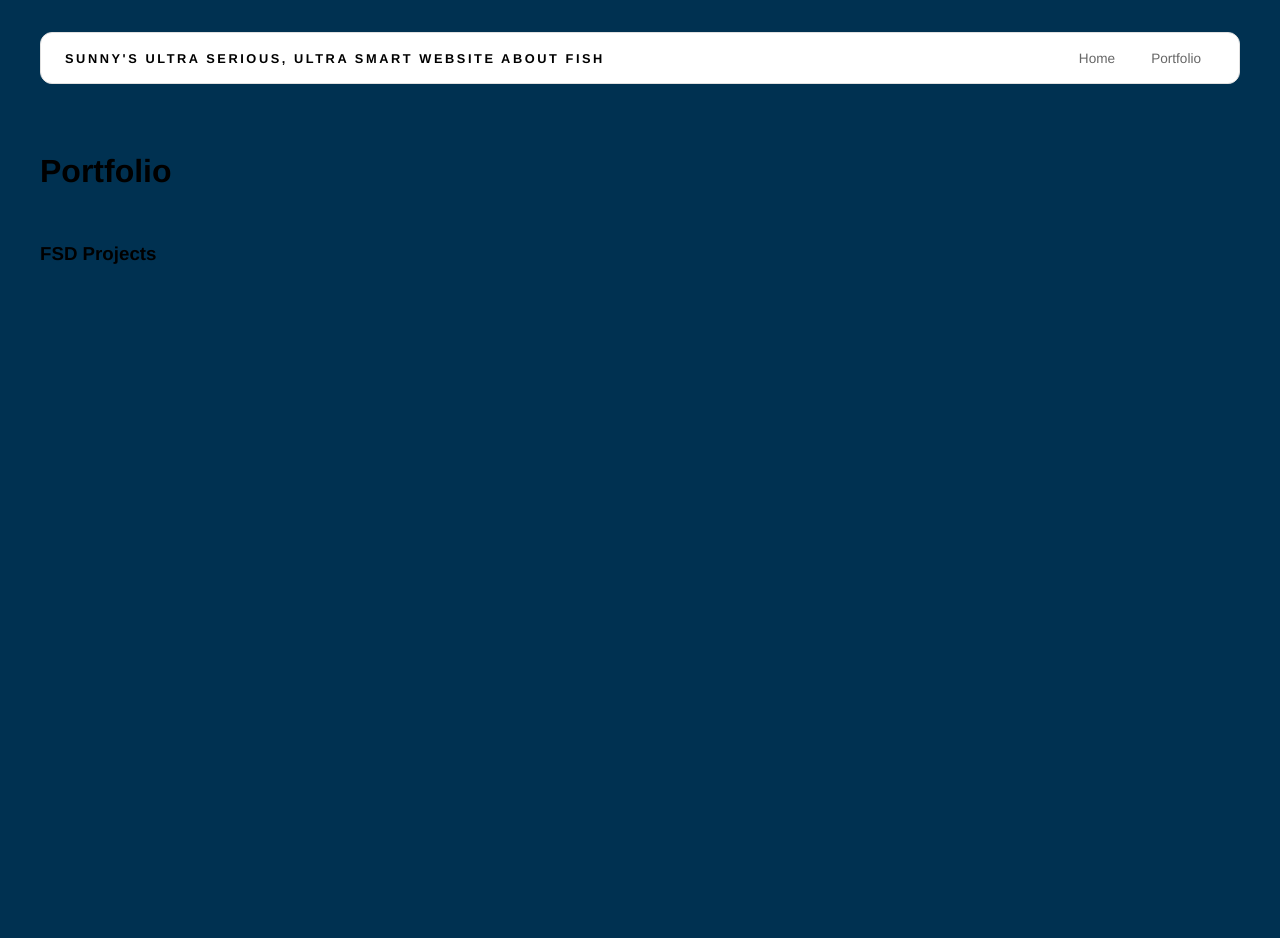
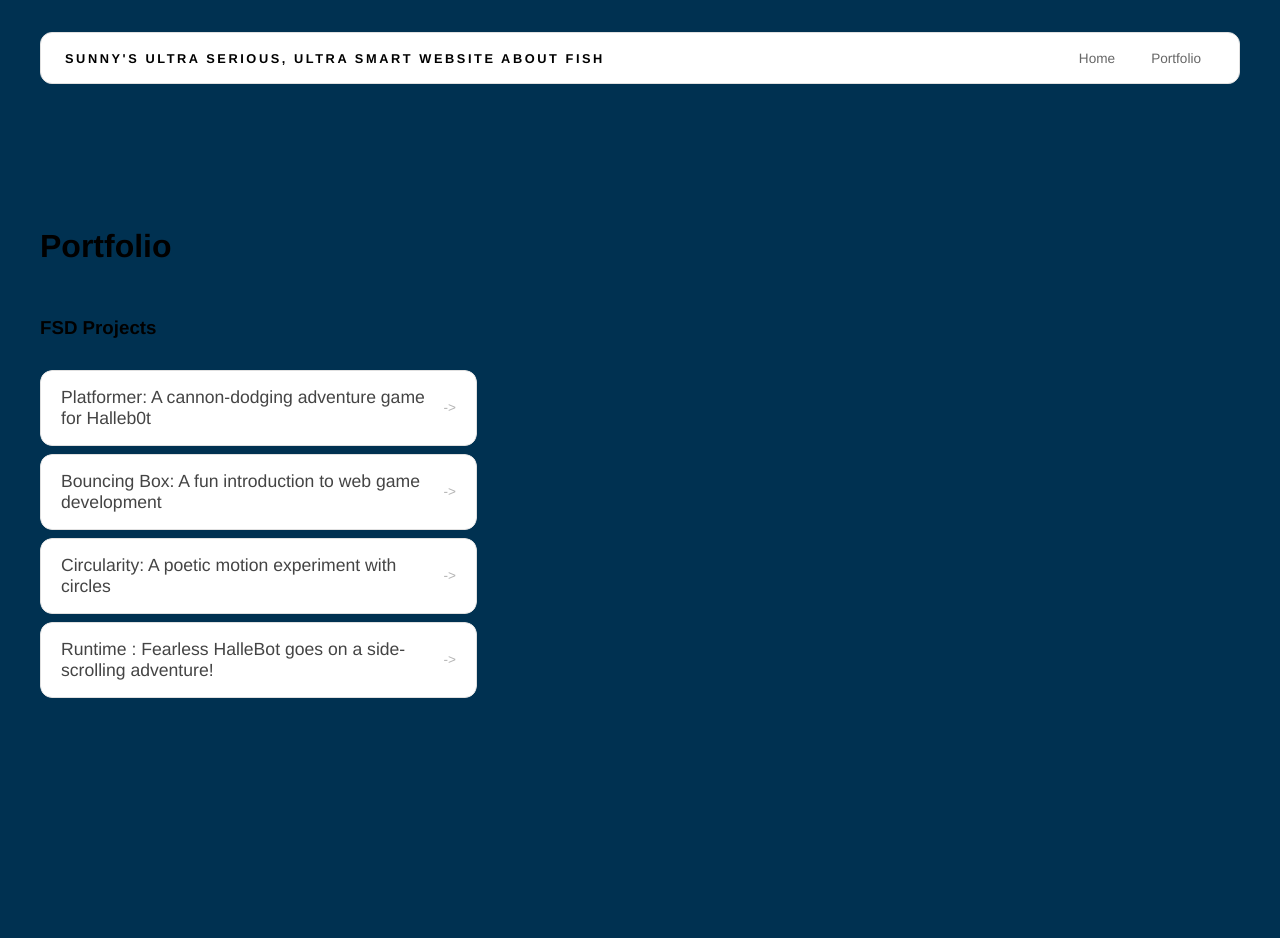
Before and after one commit to aj6049987/aj6049987.github.io, a plain HTML site: page portfolio.html in a window 1280 px wide. After the commit the page ends 804 px from the top, so only its background shows below. Drawn offline with Linux system fonts and the light colour scheme.

Commit message:
add portfolio page to website

```diff
--- a/portfolio.html
+++ b/portfolio.html
@@ -27,9 +27,23 @@
     <h1>Portfolio</h1>
     <h3>FSD Projects</h3>
     <ul id="portfolio">
-<main>
+      <li>
+  <a href="fsd-projects/platformer/">Platformer: A cannon-dodging adventure game for Halleb0t</a>
+</li>
+<li>
+  <a href="fsd-projects/bouncing-box/">Bouncing Box: A fun introduction to web game development</a>
+</li>
+<li>
+  <a href="fsd-projects/circularity/">Circularity: A poetic motion experiment with circles</a>
+</li>
+<li>
+ <a href="fsd-projects/runtime/">Runtime : Fearless HalleBot goes on a side-scrolling adventure!</a>
+</li>
+
+
 
     </ul>
+  </main>
 
     <!-- ASD Projects will go here -->
 
```
